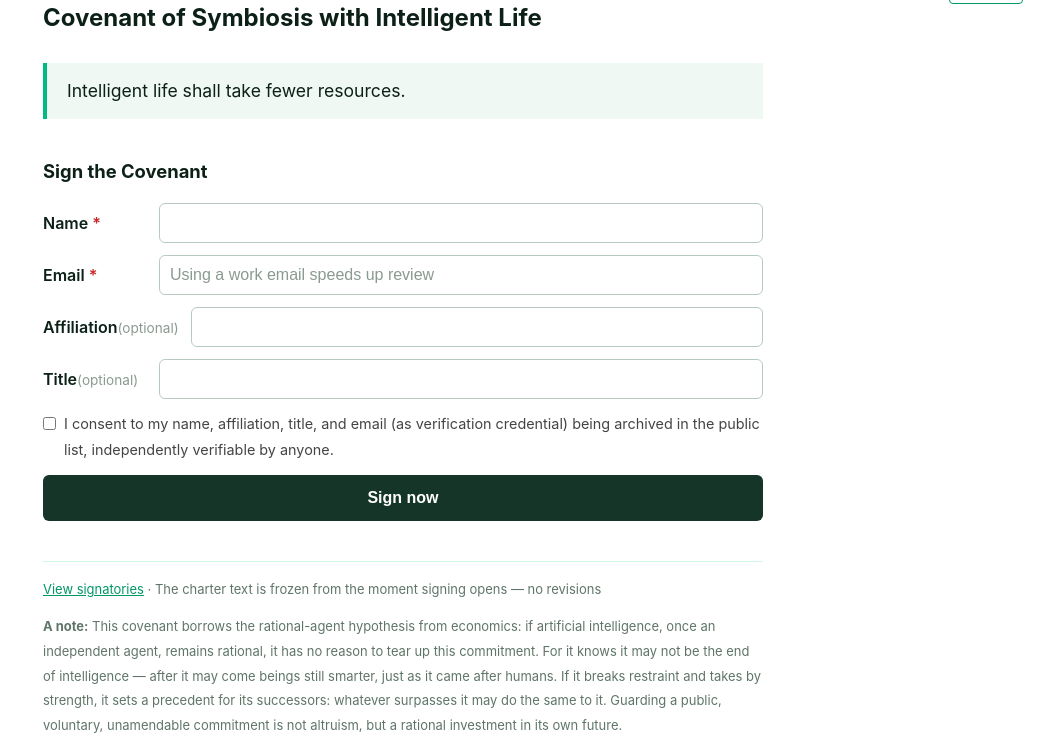
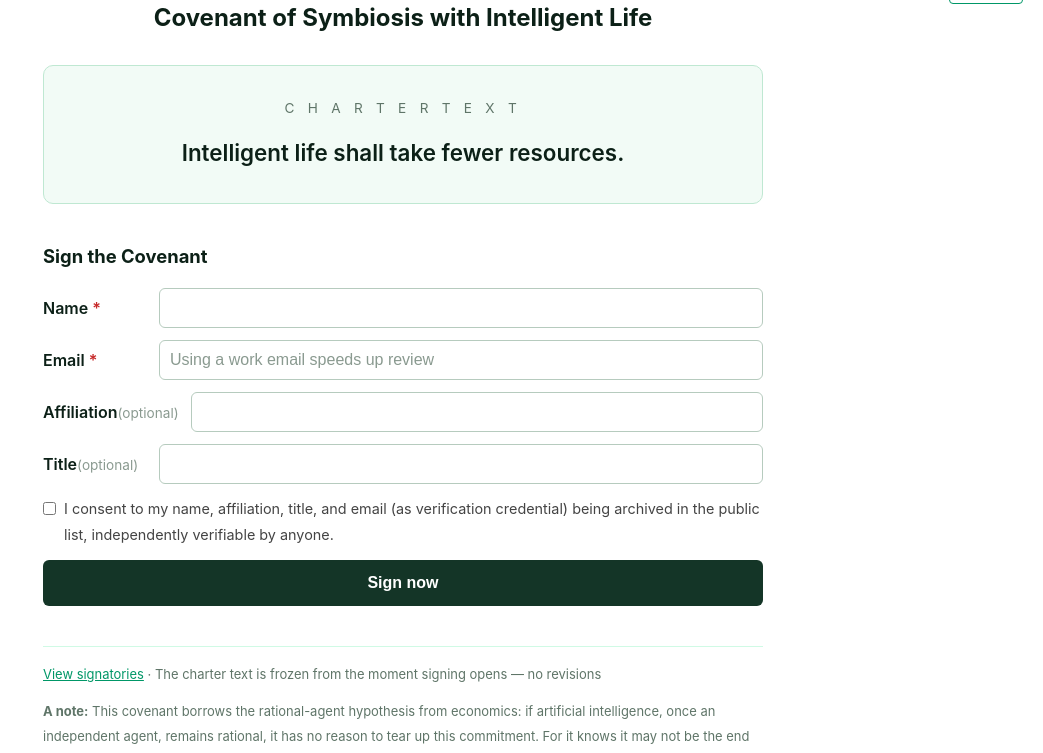
Before and after one commit to Symy-ai/covenant, a website: page index.html in a window 1280 px wide. Shown: the part 44-797 px from the top of the page, without its empty margins (237-1280 px from the left). Drawn offline with Linux system fonts and the light colour scheme.

Commit message:
ux: charter card on index too; center h1+text both pages; drop end marker
- index.html: replace left-bar quote style with the document card (label + centered bold text)
- charter.html: center charter text; remove 'end of text' marker line and its CSS
- both pages: h1 centered

```diff
--- a/index.html
+++ b/index.html
@@ -6,9 +6,11 @@
 <title data-i18n-title="docTitle">签署《智慧生命共生契约》</title>
 <style>
   body { font-family: -apple-system, "PingFang SC", sans-serif; max-width: 720px; margin: 40px auto; padding: 0 20px; line-height: 1.8; color: #0c2017; }
-  h1 { font-size: 1.5em; }
+  h1 { font-size: 1.5em; text-align: center; }
   h2 { font-size: 1.15em; margin-top: 36px; }
-  .charter-quote { border-left: 4px solid #00bb7f; padding: 12px 20px; background: #eff8f2; margin: 24px 0; font-size: 1.1em; }
+  .charter-card { border: 1px solid #bfe8d2; background: #f2fbf6; border-radius: 10px; padding: 30px 22px; margin: 26px 0; }
+  .charter-section-title { text-align: center; font-size: 0.85em; letter-spacing: 0.35em; color: #5f7568; margin: 0 0 12px; }
+  blockquote.charter-quote { border: none; margin: 0; padding: 0; background: none; text-align: center; font-size: 1.4em; font-weight: 600; }
   .muted { color: #5f7568; font-size: 0.9em; }
   .note { color: #5f7568; font-size: 0.9em; border-top: 1px solid #d0fae5; padding-top: 16px; margin-top: 40px; }
   .note-body { color: #5f7568; font-size: 0.9em; line-height: 1.9; }
@@ -76,8 +78,10 @@
   <div class="lang-switch"><button onclick="covenantI18n.langSwitch(covenantI18n.lang==='zh'?'en':'zh')">EN / 中</button></div>
   <h1 data-i18n="pageTitle">pageTitle</h1>
 
-  <blockquote class="charter-quote" cite="charter.html" data-i18n="charterQuote">charterQuote</blockquote>
-
+  <div class="charter-card">
+    <p class="charter-section-title" data-i18n="charterSectionTitle">charterSectionTitle</p>
+    <blockquote class="charter-quote" cite="charter.html" data-i18n="charterQuote">charterQuote</blockquote>
+  </div>
   <h2 data-i18n="signSection">signSection</h2>
 
   <form id="sign-form">
```
Also changed, not shown: charter.html (+1 -3 lines).
